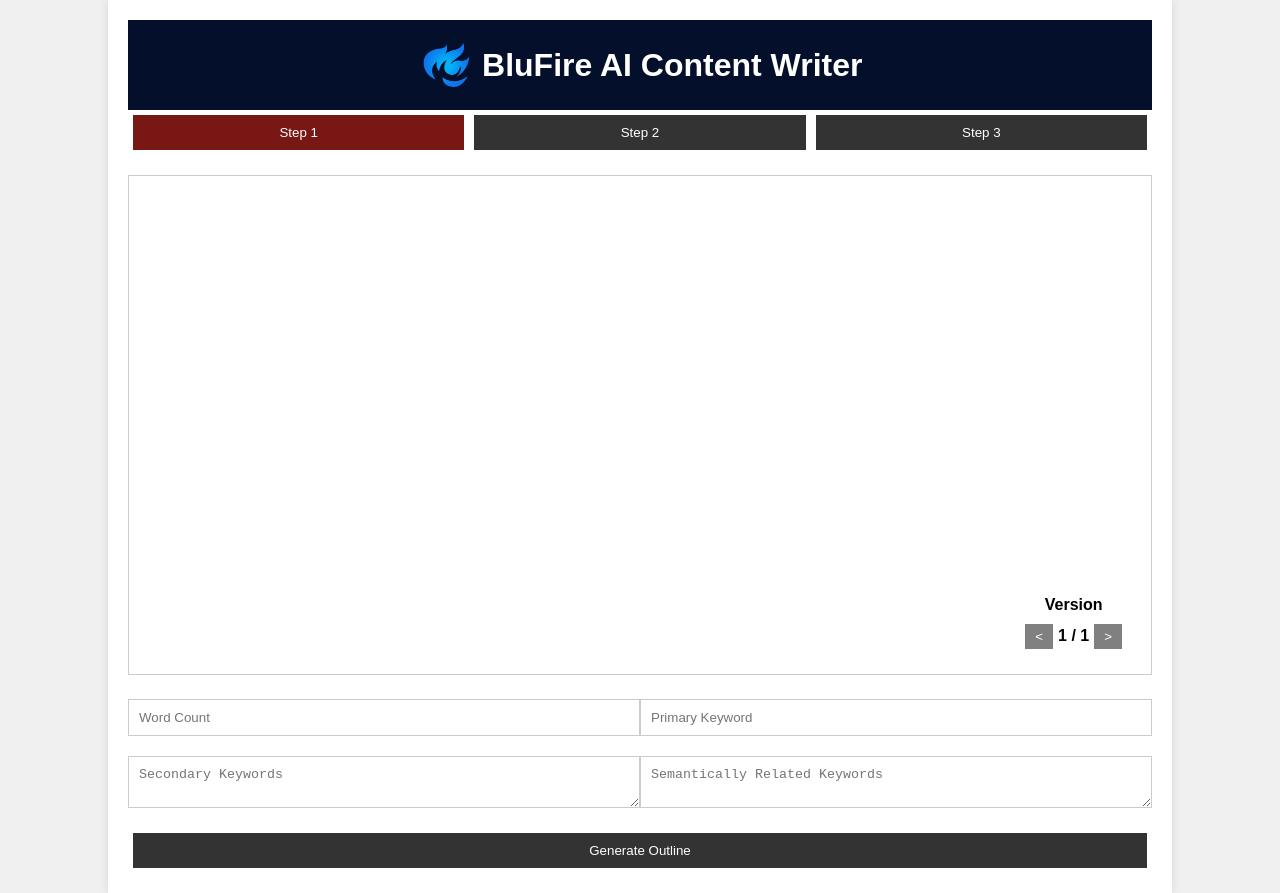
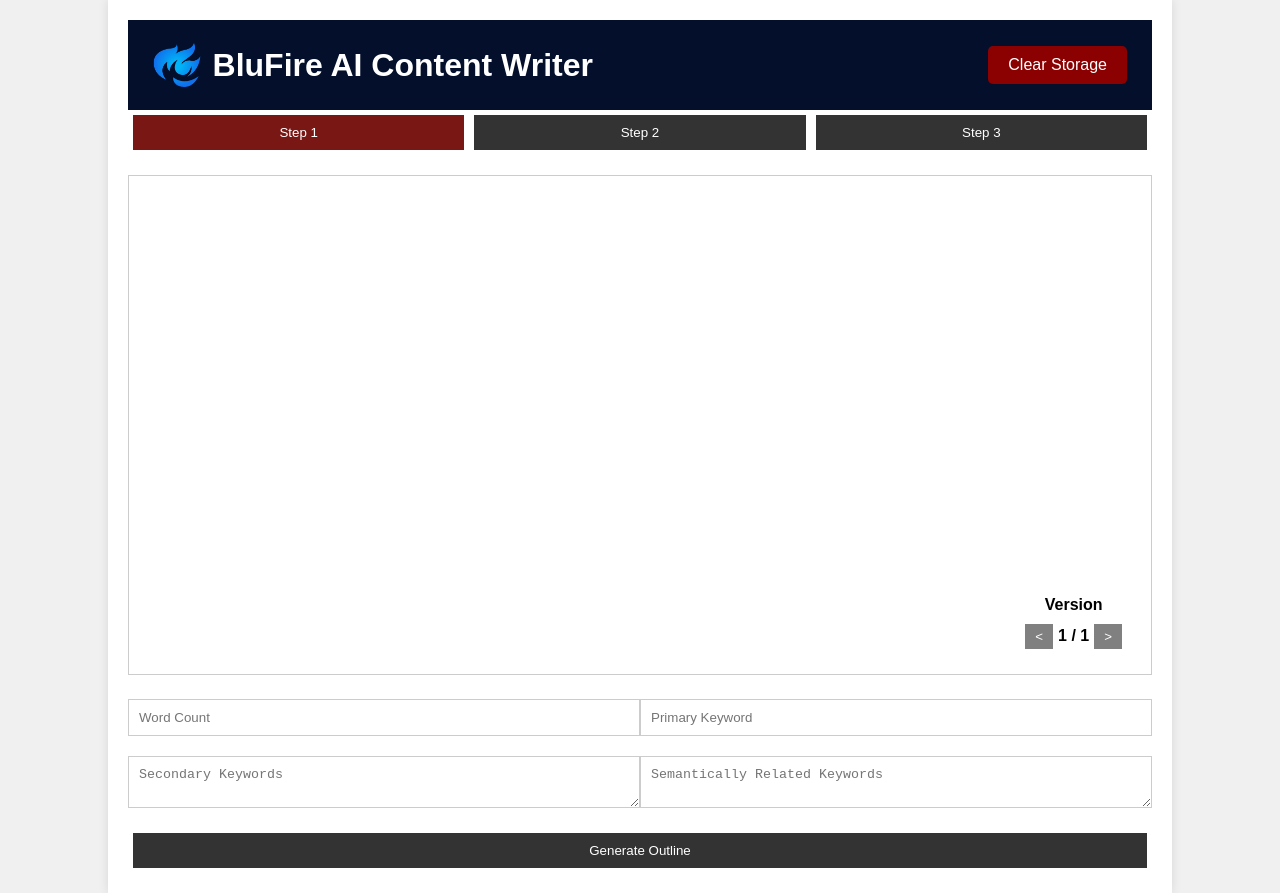
Before and after one commit to mas242/blufire-content-writer, a React (Create React App) app: page / in a window 1280 px wide. Built offline with nearby package versions, Linux system fonts and the light colour scheme.

Commit message:
step 3 works, clearing local storage works, no projects on left

```diff
--- a/src/App.js
+++ b/src/App.js
@@ -11,6 +11,14 @@
   const [responses, setResponses] = useState(getFromLocalStorage('responses') || {});
   const [currentVersions, setCurrentVersions] = useState(getFromLocalStorage('currentVersions') || { 1: 0, 2: 0, 3: 0 });
   const [error, setError] = useState(null);
+
+  // State for Step 1 input values
+  const [step1Inputs, setStep1Inputs] = useState({
+    wordCount: '',
+    primaryKeyword: '',
+    secondaryKeywords: '',
+    semanticKeywords: ''
+  });
 
   useEffect(() => {
     saveToLocalStorage('threadIds', threadIds);
@@ -104,9 +112,23 @@
     setCurrentVersions({ ...currentVersions, [step]: newVersionIndex });
   };
 
+  const handleClearStorage = () => {
+    localStorage.clear();
+    setThreadIds({});
+    setResponses({});
+    setCurrentVersions({ 1: 0, 2: 0, 3: 0 });
+    setCurrentStep(1);
+    setStep1Inputs({
+      wordCount: '',
+      primaryKeyword: '',
+      secondaryKeywords: '',
+      semanticKeywords: ''
+    });
+  };
+
   return (
     <div className="container">
-      <Header />
+      <Header onClearStorage={handleClearStorage} />
       <Tabs currentStep={currentStep} onTabClick={handleTabClick} />
       {error && <div className="error">{error}</div>}
       {[1, 2, 3].map(step => (
@@ -122,6 +144,8 @@
           onProofread={handleProofread}
           step1Responses={responses[1] || []} // Pass Step 1 responses to Step component
           step2Versions={responses[2] || []} // Pass Step 2 responses to Step component
+          step1Inputs={step1Inputs} // Pass Step 1 input values to Step component
+          setStep1Inputs={setStep1Inputs} // Pass setState function for Step 1 input values to Step component
         />
       ))}
     </div>
--- a/src/components/Header.css
+++ b/src/components/Header.css
@@ -3,7 +3,7 @@
   padding: 20px;
   display: flex;
   align-items: center;
-    justify-content: center;
+  justify-content: space-between; /* Adjusted to space between elements */
   color: white;
 }
 
@@ -28,3 +28,17 @@
   margin: 0;
   font-family: 'Arial', sans-serif; /* Adjust the font-family to match the image font */
 }
+
+.clear-storage-button {
+  background-color: darkred;
+  color: white;
+  border: none;
+  padding: 10px 20px;
+  cursor: pointer;
+  font-size: 16px;
+  border-radius: 5px;
+}
+
+.clear-storage-button:hover {
+  background-color: darkred;
+}
--- a/src/components/Header.js
+++ b/src/components/Header.js
@@ -2,7 +2,7 @@
 import './Header.css';
 import flameLogo from '../assets/BluFire_flame_transparent.png'; // Adjust the path if necessary
 
-const Header = () => {
+const Header = ({ onClearStorage }) => {
   return (
     <header className="header">
       <div className="header-content">
@@ -11,6 +11,7 @@
           <span className="content-writer-title">BluFire AI Content Writer</span>
         </div>
       </div>
+      <button className="clear-storage-button" onClick={onClearStorage}>Clear Storage</button>
     </header>
   );
 };
--- a/src/components/Step.js
+++ b/src/components/Step.js
@@ -1,38 +1,38 @@
 import React, { useState, useEffect } from 'react';
 import Spinner from './Spinner';
 
-const Step = ({ stepNumber, currentStep, versions = [""], currentVersionIndex, onVersionChange, onGenerate, onNextSection, onProofread, step1Responses, step2Versions }) => {
-  const [wordCount, setWordCount] = useState("");
-  const [primaryKeyword, setPrimaryKeyword] = useState("");
-  const [secondaryKeywords, setSecondaryKeywords] = useState("");
-  const [semanticKeywords, setSemanticKeywords] = useState("");
+const Step = ({ stepNumber, currentStep, versions = [""], currentVersionIndex, onVersionChange, onGenerate, onNextSection, onProofread, step1Responses, step2Versions, step1Inputs, setStep1Inputs }) => {
   const [selectedStep1Version, setSelectedStep1Version] = useState(0);
   const [loading, setLoading] = useState(false);
 
   useEffect(() => {
     if (versions[currentVersionIndex]) {
       const versionData = versions[currentVersionIndex];
-      setWordCount(versionData.wordCount || "");
-      setPrimaryKeyword(versionData.primaryKeyword || "");
-      setSecondaryKeywords(versionData.secondaryKeywords || "");
-      setSemanticKeywords(versionData.semanticKeywords || "");
+      if (stepNumber === 1) {
+        setStep1Inputs({
+          wordCount: versionData.wordCount || "",
+          primaryKeyword: versionData.primaryKeyword || "",
+          secondaryKeywords: versionData.secondaryKeywords || "",
+          semanticKeywords: versionData.semanticKeywords || ""
+        });
+      }
     }
-  }, [currentVersionIndex, versions]);
+  }, [currentVersionIndex, versions, stepNumber, setStep1Inputs]);
 
   if (stepNumber !== currentStep) return null;
 
   const handleGenerateClick = async () => {
     setLoading(true);
     const message = `
-      Word count: ${wordCount}+ words | Primary keyword: ${primaryKeyword} | Secondary keywords: ${secondaryKeywords} | Semantically related keywords: ${semanticKeywords}
+      Word count: ${step1Inputs.wordCount}+ words | Primary keyword: ${step1Inputs.primaryKeyword} | Secondary keywords: ${step1Inputs.secondaryKeywords} | Semantically related keywords: ${step1Inputs.semanticKeywords}
     `;
     const inputValues = {
       message,
       step: stepNumber,
-      wordCount,
-      primaryKeyword,
-      secondaryKeywords,
-      semanticKeywords
+      wordCount: step1Inputs.wordCount,
+      primaryKeyword: step1Inputs.primaryKeyword,
+      secondaryKeywords: step1Inputs.secondaryKeywords,
+      semanticKeywords: step1Inputs.semanticKeywords
     };
     await onGenerate(inputValues);
     setLoading(false);
@@ -71,10 +71,10 @@
       Here is a content outline. Content Outline:
       ${step1Version.response}
       Keywords Integration: The primary keywords will appear in the introduction and in several subheadings. Secondary keywords will be weaved throughout the outline's sections naturally, ensuring relevance to the content. Semantically related keywords will be used to enrich the content and improve search visibility.
-      wordCount: ${step1Version.wordCount}
-      primaryKeyword: ${step1Version.primaryKeyword}
-      secondaryKeywords: ${step1Version.secondaryKeywords}
-      semanticKeywords: ${step1Version.semanticKeywords}
+      wordCount: ${step1Inputs.wordCount}
+      primaryKeyword: ${step1Inputs.primaryKeyword}
+      secondaryKeywords: ${step1Inputs.secondaryKeywords}
+      semanticKeywords: ${step1Inputs.semanticKeywords}
     `;
     const inputValues = {
       message,
@@ -110,12 +110,12 @@
         {stepNumber === 1 && (
           <>
             <div className="inputs">
-              <input type="number" placeholder="Word Count" value={wordCount} onChange={(e) => setWordCount(e.target.value)} />
-              <input type="text" placeholder="Primary Keyword" value={primaryKeyword} onChange={(e) => setPrimaryKeyword(e.target.value)} />
+              <input type="number" placeholder="Word Count" value={step1Inputs.wordCount} onChange={(e) => setStep1Inputs({ ...step1Inputs, wordCount: e.target.value })} />
+              <input type="text" placeholder="Primary Keyword" value={step1Inputs.primaryKeyword} onChange={(e) => setStep1Inputs({ ...step1Inputs, primaryKeyword: e.target.value })} />
             </div>
             <div className="keywords">
-              <textarea placeholder="Secondary Keywords" value={secondaryKeywords} onChange={(e) => setSecondaryKeywords(e.target.value)}></textarea>
-              <textarea placeholder="Semantically Related Keywords" value={semanticKeywords} onChange={(e) => setSemanticKeywords(e.target.value)}></textarea>
+              <textarea placeholder="Secondary Keywords" value={step1Inputs.secondaryKeywords} onChange={(e) => setStep1Inputs({ ...step1Inputs, secondaryKeywords: e.target.value })}></textarea>
+              <textarea placeholder="Semantically Related Keywords" value={step1Inputs.semanticKeywords} onChange={(e) => setStep1Inputs({ ...step1Inputs, semanticKeywords: e.target.value })}></textarea>
             </div>
             <button onClick={handleGenerateClick} disabled={loading} className={loading ? 'disabled-button' : ''}>Generate Outline</button>
           </>
```
Also changed, not shown: src/todo-list.txt. Lines whose indentation alone changed are shown as unchanged.
